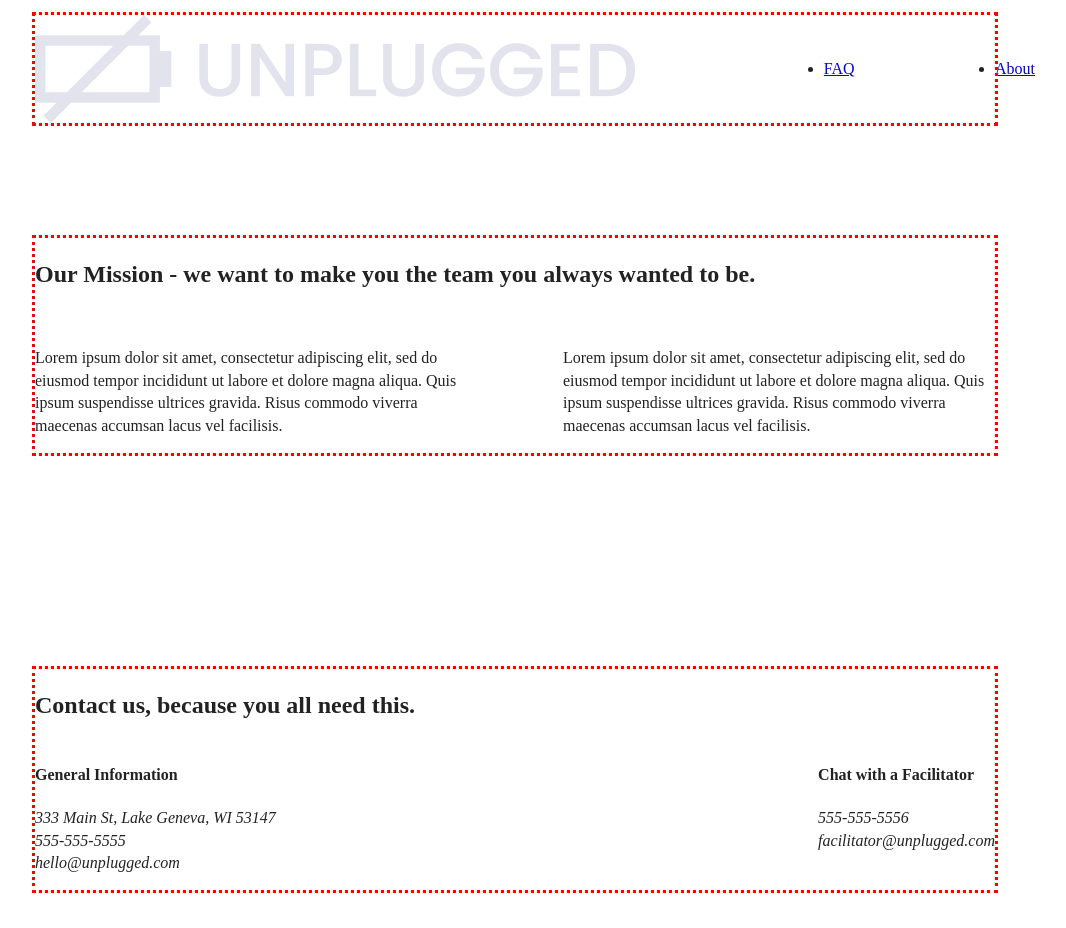
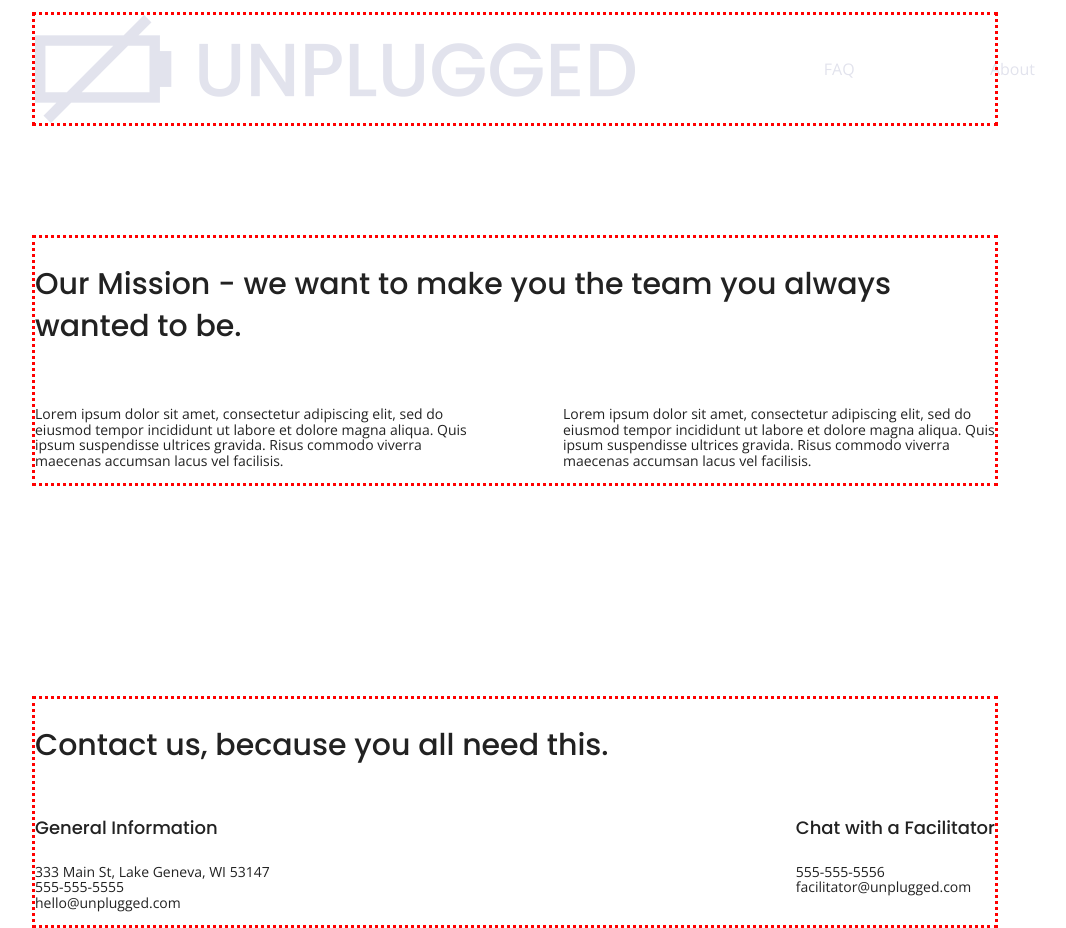
Before and after one commit to judy-b/unplugged-project, a website: page about/index.html in a window 1280 px wide. Shown: the top 928 px of the page, without its empty margins (125-1191 px from the left). Drawn offline with nearby package versions, Linux system fonts and the light colour scheme; files whose address does not match are found by name.

Commit message:
Added basic text styles

```diff
--- a/about/index.html
+++ b/about/index.html
@@ -14,6 +14,10 @@
 
   <link rel="manifest" href="../site.webmanifest">
   <link rel="apple-touch-icon" href="../icon.png">
+  <!-- Google Fonts -->
+  <link rel="preconnect" href="https://fonts.googleapis.com">
+  <link rel="preconnect" href="https://fonts.gstatic.com" crossorigin>
+  <link href="https://fonts.googleapis.com/css2?family=Open+Sans:wght@400;700&family=Poppins:wght@400;500;700&display=swap" rel="stylesheet">
   <!-- Place favicon.ico in the root directory -->
 
   <link rel="stylesheet" href="../css/normalize.css">
--- a/css/main.css
+++ b/css/main.css
@@ -86,6 +86,57 @@ textarea {
 /* ==========================================================================
    Author's custom styles
    ========================================================================== */
+/* General Styles */
+
+html {
+  font-size: 1rem;
+}
+
+body {
+  font-family: 'Open Sans', sans-serif;
+  font-size: 1em;
+}
+
+ul,
+ol {
+  list-style: none;
+}
+
+a {
+  color: #e2e3ed;
+  text-decoration: none;
+}
+
+h2 {
+  font-family: 'Poppins', sans-serif;
+  font-size: 1.875em;
+  font-weight: 500;
+}
+
+h3,
+h4 {
+  font-family: 'Poppins', sans-serif;
+  font-size: 1.125em;
+  font-weight: 500;
+}
+
+p {
+  font-size: .875em;
+  line-height: 1.125em;
+}
+
+img {
+
+}
+
+figure {
+
+}
+
+address {
+  font-style: normal;
+}
+
 .content-wrapper {
   max-width: 768px;
   outline: 3px dotted red;
```
Also changed, not shown: faqs/index.html (+4 -0 lines), index.html (+4 -0 lines). Lines whose indentation alone changed are shown as unchanged.
